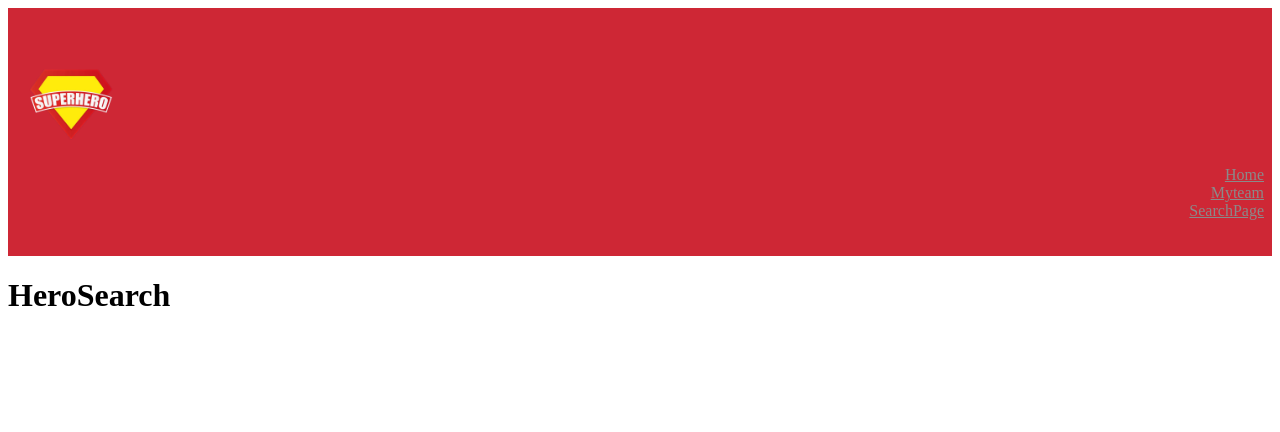
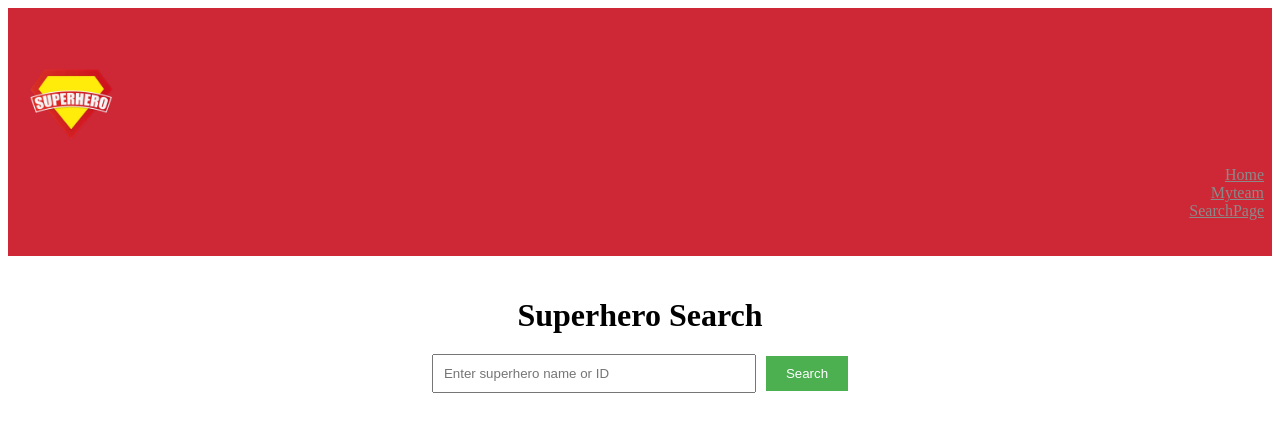
Before and after one commit to FrancescaAdu/superheroApp, a React (Vite) app in the folder superheroApp/: page /HeroSearch in a window 1280 px wide. Shown: the top 432 px of the page. Built offline with nearby package versions, Linux system fonts and the light colour scheme.

Commit message:
working search page with fetch

```diff
--- a/superheroApp/src/App.css
+++ b/superheroApp/src/App.css
@@ -25,3 +25,55 @@ nav .navbar-items-active {
   height: 10%;
   display: flex;
 }
+.App {
+  text-align: center;
+  padding: 20px;
+}
+
+h1 {
+  margin-bottom: 20px;
+  font-family: "Bangers", cursive;
+}
+
+.search-container {
+  margin-bottom: 20px;
+}
+
+.search-container input {
+  padding: 10px;
+  margin-right: 10px;
+  width: 300px;
+}
+
+.search-container button {
+  padding: 10px 20px;
+  background-color: #4caf50;
+  color: #fff;
+  border: none;
+  cursor: pointer;
+}
+
+.cards-container {
+  display: flex;
+  flex-wrap: wrap;
+  justify-content: center;
+}
+
+.card {
+  border: 1px solid #ccc;
+  border-radius: 4px;
+  padding: 20px;
+  margin: 10px;
+  width: 300px;
+  box-shadow: 0 2px 4px rgba(0, 0, 0, 0.1);
+  text-align: left;
+}
+
+.card h2 {
+  margin-top: 0;
+  margin-bottom: 10px;
+}
+
+.card img {
+  width: 100%;
+}
--- a/superheroApp/src/App.jsx
+++ b/superheroApp/src/App.jsx
@@ -15,7 +15,7 @@ function App() {
       <Route path="/" element={<Header logo={reactLogo} />}>
         <Route index element={<Pages.HomePage />} />
         <Route path="/MyTeam" element={<Pages.MyTeam />} />
-        <Route path="/HeroSearch" element={<Pages.HeroSearch />} />
+        <Route path="/HeroSearch" element={<Pages.HeroPage />} />
       </Route>
       <Route path="*" element={<Pages.NotFoundPage />} />
     </Routes>
--- a/superheroApp/src/components/Header/index.jsx
+++ b/superheroApp/src/components/Header/index.jsx
@@ -8,13 +8,13 @@ const Header = () => {
       <header className="content-header">
         <img className="logo" src={reactLogo} alt="SuperHero Logo" />
         <nav>
-          <NavLink className={"navbar-items"} to="/">
+          <NavLink className="navbar-items" to="/">
             Home
           </NavLink>
-          <NavLink className={"navbar-items"} to="/MyTeam">
+          <NavLink className="navbar-items" to="/MyTeam">
             Myteam
           </NavLink>
-          <NavLink className={"navbar-items"} to="/HeroSearch">
+          <NavLink className="navbar-items" to="/HeroSearch">
             SearchPage
           </NavLink>
         </nav>
--- a/superheroApp/src/pages/HeroPage/index.jsx
+++ b/superheroApp/src/pages/HeroPage/index.jsx
@@ -1,89 +1,76 @@
-import React, { useState, useEffect } from "react";
-import { Link, useParams } from "react-router-dom";
+import React, { useState } from "react";
 
-const HeroPage = () => {
-  const { heroID } = useParams();
+function HeroPage() {
+  const [searchQuery, setSearchQuery] = useState("");
+  const [superheroData, setSuperheroData] = useState(null);
+  const [error, setError] = useState("");
 
-  const { hero, setHero } = useState({});
+  const handleChange = (e) => {
+    setSearchQuery(e.target.value);
+  };
 
-  useEffect(() => {
-    setLoading(true);
-    async function loadHero() {
-      const response = fetch(
-        `https://www.superheroapi.com/api.php/7192351204124640/${heroID}`
-      );
-      const data = await (await response).json();
-      setHero(data);
-      setLoading(false);
+  const handleSearch = () => {
+    if (searchQuery.trim() === "") {
+      setError("Please enter a superhero name or ID");
+      setSuperheroData(null);
+      return;
     }
-    loadHero();
-  }, []);
-  console.log(hero);
 
-  function displayHero() {
-    return (
-      <main>
-        <h1 className="close-title">{hero.name}</h1>
-        {/* <p>
-          <em>{hero.description}</em>
-        </p> */}
-        {/* <span className="votes-counter">Votes: {snack.votes}</span> */}
-        <p className="snack-details-holder">
-          {/* {snack.vegetarian ? <span className="vegetarian icon">V</span> : ""}
-          {snack.healthy ? <span className="healthy icon">H</span> : ""} */}
-        </p>
-        <Link to="/HeroSearch">Back</Link>
-      </main>
-    );
-  }
+    fetch(
+      `https://www.superheroapi.com/api.php/7192351204124640/search/${searchQuery}`
+    )
+      .then((response) => response.json())
+      .then((data) => {
+        if (data.response === "success") {
+          setSuperheroData(data.results);
+          setError("");
+        } else {
+          setSuperheroData(null);
+          setError("Superhero not found");
+        }
+      })
+      .catch((error) => {
+        console.error(error);
+        setError("Error occurred while fetching data");
+        setSuperheroData(null);
+      });
+  };
 
   return (
-    <main>
-      <div>HeroPage</div>;
-    </main>
+    <div className="App">
+      <h1>Superhero Search</h1>
+      <div className="search-container">
+        <input
+          type="text"
+          value={searchQuery}
+          onChange={handleChange}
+          placeholder="Enter superhero name or ID"
+        />
+        <button onClick={handleSearch}>Search</button>
+      </div>
+      {error && <p className="error">{error}</p>}
+      <div className="cards-container">
+        {superheroData &&
+          superheroData.map((superhero) => (
+            <div className="card" key={superhero.id}>
+              <h2>{superhero.name}</h2>
+              <img src={superhero.image.url} alt={superhero.name} />
+              <p>Full Name: {superhero.biography["full-name"]}</p>
+              <p>Aliases: {superhero.biography.aliases.join(", ")}</p>
+              <p>Publisher: {superhero.biography.publisher}</p>
+              <p>Powerstats:</p>
+              <ul>
+                {Object.entries(superhero.powerstats).map(([stat, value]) => (
+                  <li key={stat}>
+                    {stat}: {value}
+                  </li>
+                ))}
+              </ul>
+            </div>
+          ))}
+      </div>
+    </div>
   );
-};
+}
 
 export default HeroPage;
-
-// const { snackId } = useParams();
-
-//   const [loading, setLoading] = useState(false);
-//   const [snack, setSnack] = useState({});
-
-//   useEffect(() => {
-//     setLoading(true);
-//     async function loadSnack() {
-//       const response = fetch(`http://localhost:3000/snacks/${snackId}`);
-//       const data = await (await response).json();
-//       setSnack(data);
-//       setLoading(false);
-//     }
-
-//     loadSnack();
-//   }, []);
-
-//   function displaySnack() {
-//     return (
-//       <main>
-//         <h1 className="close-title">{snack.name}</h1>
-//         <p>
-//           <em>{snack.description}</em>
-//         </p>
-//         <span className="votes-counter">Votes: {snack.votes}</span>
-//         <p className="snack-details-holder">
-//           {snack.vegetarian ? <span className="vegetarian icon">V</span> : ""}
-//           {snack.healthy ? <span className="healthy icon">H</span> : ""}
-//         </p>
-//         <Link to="/snacks">Back</Link>
-//       </main>
-//     );
-//   }
-
-//   return loading ? (
-//     <h2>
-//       <em>loading...</em>
-//     </h2>
-//   ) : (
-//     displaySnack()
-//   );
```
